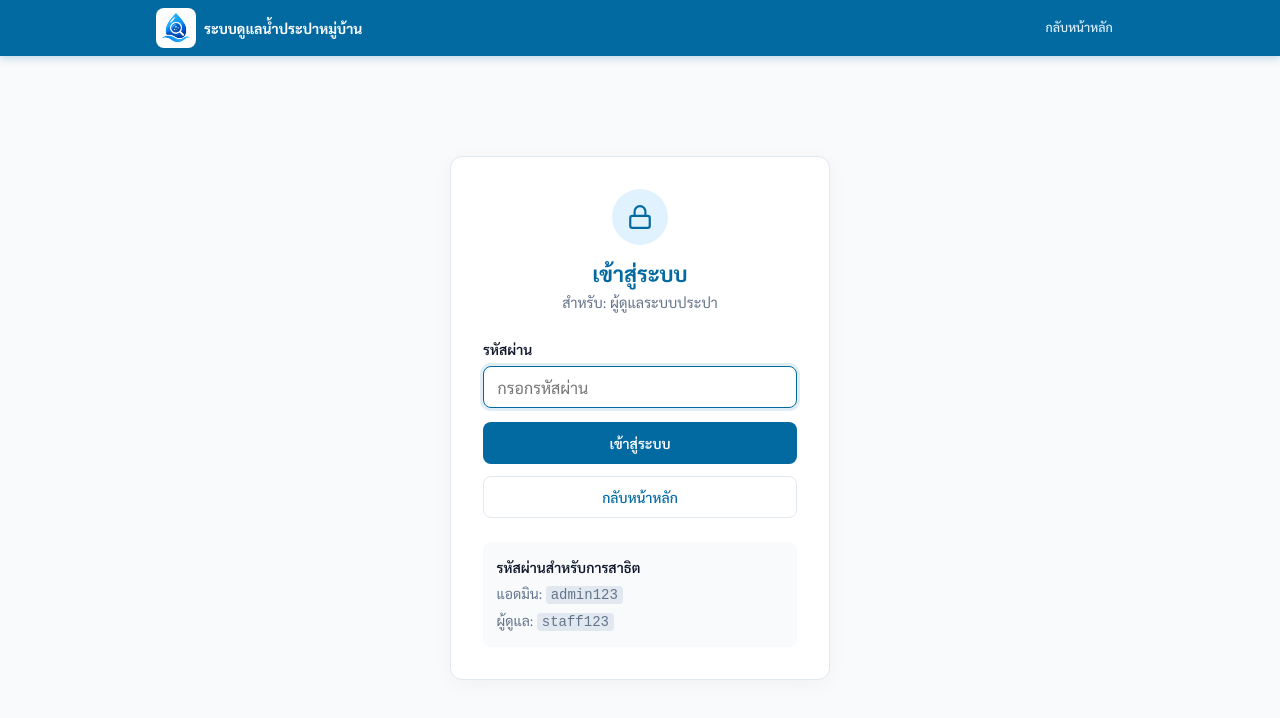
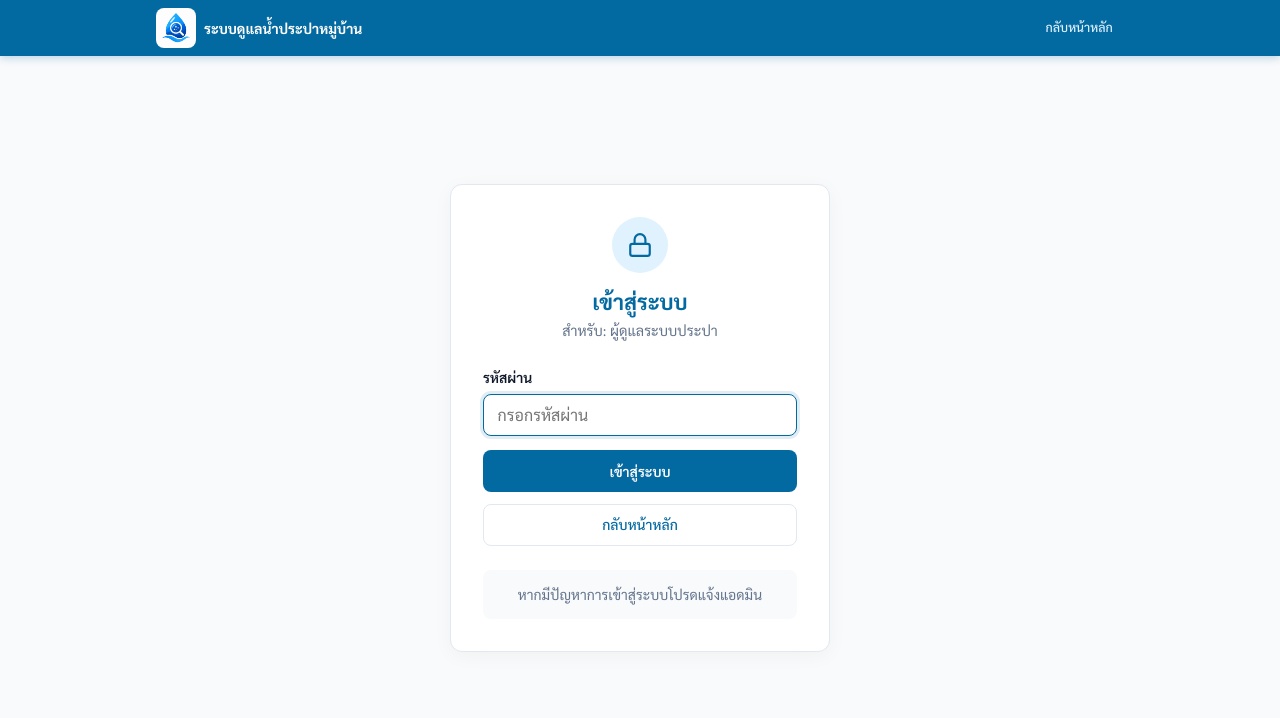
Before and after one commit to Teerapat010v2/LAB, a Next.js app in the folder frontend/: page /login in a window 1280 px wide. Shown: the top 718 px of the page. Built offline with nearby package versions, Linux system fonts and the light colour scheme.

Commit message:
Hide demo passwords on login page and add admin contact message

```diff
--- a/frontend/pages/login.js
+++ b/frontend/pages/login.js
@@ -79,10 +79,8 @@ export default function Login() {
               กลับหน้าหลัก
             </Link>
 
-            <div style={{ marginTop: '1.5rem', padding: '0.85rem', background: 'var(--bg-main)', borderRadius: '8px', fontSize: '0.82rem', color: 'var(--text-muted)' }}>
-              <p style={{ margin: '0 0 0.25rem', fontWeight: 600, color: 'var(--text-main)' }}>รหัสผ่านสำหรับการสาธิต</p>
-              <p style={{ margin: '0 0 0.15rem' }}>แอดมิน: <code style={{ background: '#e2e8f0', padding: '1px 5px', borderRadius: '4px' }}>admin123</code></p>
-              <p style={{ margin: 0 }}>ผู้ดูแล: <code style={{ background: '#e2e8f0', padding: '1px 5px', borderRadius: '4px' }}>staff123</code></p>
+            <div style={{ marginTop: '1.5rem', padding: '0.85rem', background: 'var(--bg-main)', borderRadius: '8px', fontSize: '0.82rem', color: 'var(--text-muted)', textAlign: 'center' }}>
+              <p style={{ margin: '0' }}>หากมีปัญหาการเข้าสู่ระบบโปรดแจ้งแอดมิน</p>
             </div>
           </div>
         </div>
```
